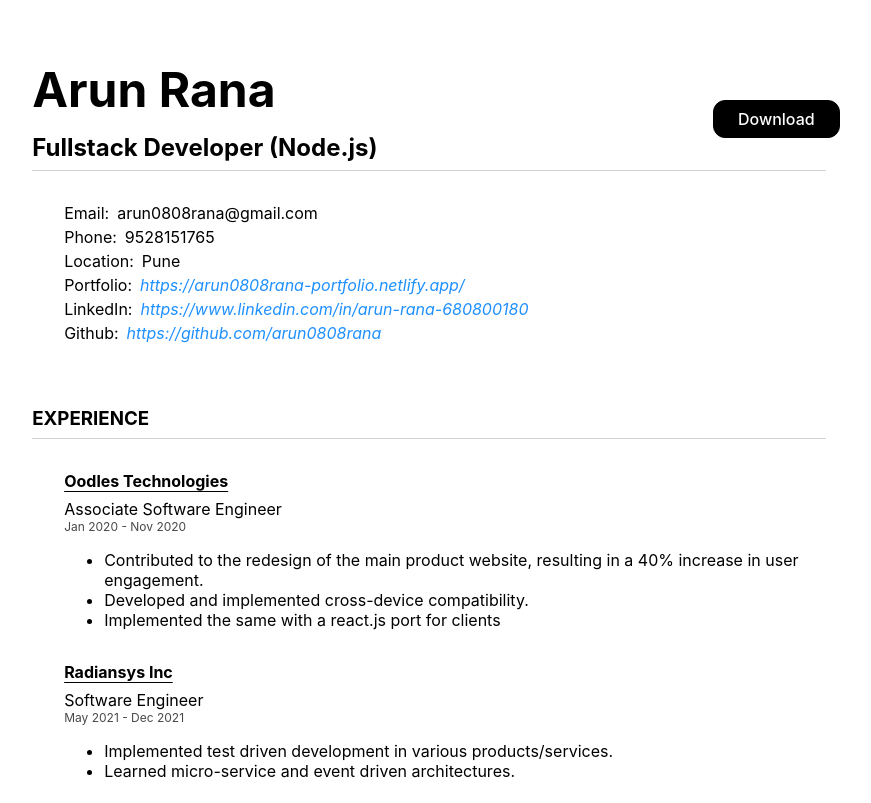
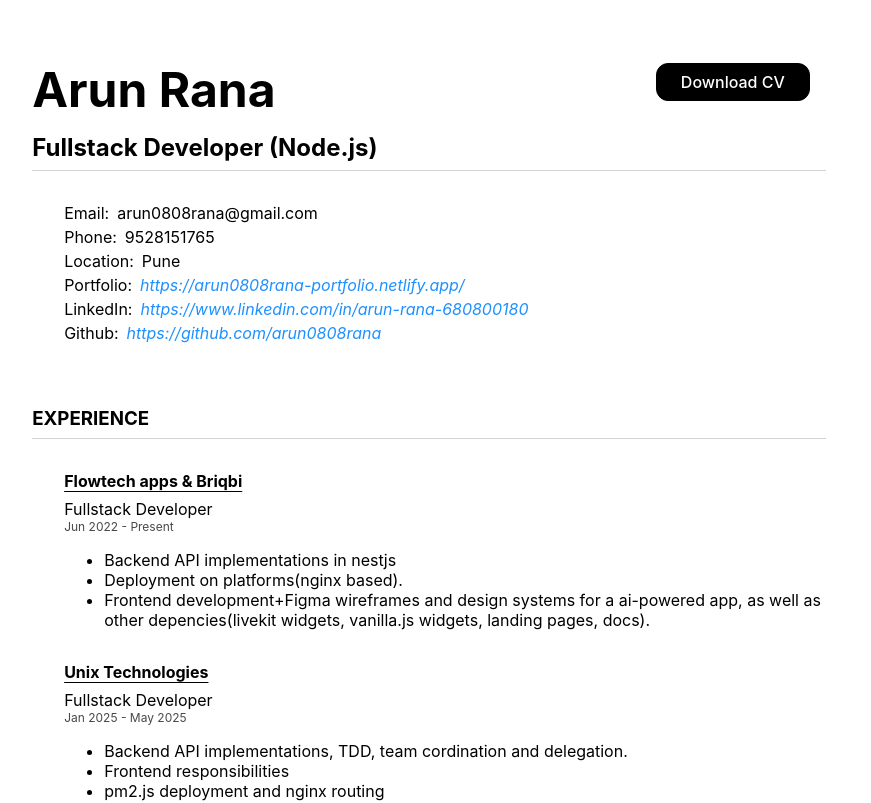
Before and after one commit to arun0808rana/resume_maker, a React (Vite) app: page / in a window 1280 px wide. Shown: the top 803 px of the page, without its empty margins (211-1082 px from the left). Built offline with nearby package versions, Linux system fonts and the light colour scheme.

Commit message:
flowtech apps

```diff
--- a/src/Data.ts
+++ b/src/Data.ts
@@ -65,7 +65,7 @@ const data = {
       ],
     },
     {
-      id: 3,
+      id: 4,
       company: "Unix Technologies",
       position: "Fullstack Developer",
       dates: {
@@ -76,7 +76,24 @@ const data = {
       website: "https://unixtechnologies.in/",
       responsibilities: [
         "Backend API implementations, TDD, team cordination and delegation.",
-        "Implemented cross-device compatibility as well as cross-platforms on cloud",
+        "Frontend responsibilities",
+        "pm2.js deployment and nginx routing",
+      ],
+    },
+    {
+      id: 5,
+      company: "Flowtech apps & Briqbi",
+      position: "Fullstack Developer",
+      dates: {
+        from: "Jun 2022",
+        to: "Present",
+      },
+      location: "Pune",
+      website: "https://flowtechapps.com/",
+      responsibilities: [
+        "Backend API implementations in nestjs",
+        "Deployment on platforms(nginx based).",
+        "Frontend development+Figma wireframes and design systems for a ai-powered app, as well as other depencies(livekit widgets, vanilla.js widgets, landing pages, docs).",
       ],
     },
   ],
--- a/src/Resume.tsx
+++ b/src/Resume.tsx
@@ -5,8 +5,10 @@ const Resume = () => {
   return (
     <div className="resume">
       {/* <button onClick={handlePrint}>Print This Page</button> */}
+      <div className="flex-between">
+        <h1>{data.name}</h1>
         <Features />
-      <h1>{data.name}</h1>
+      </div>
       <div className="designation">
         <h2>{data.title} </h2>
         {/* <h2 className="total-xp">{data.totalExperience} years</h2> */}
@@ -31,7 +33,9 @@ const Resume = () => {
 
       <h3 className="headings">Experience</h3>
       <div className="contents">
-        {data.experience.map((job) => (
+        {data.experience
+          .sort((a, b) => b.id - a.id)
+          .map((job) => (
             <div className="experience" key={job.id}>
               <h4 className="company-name">{job.company}</h4>
               <p>{job.position}</p>
@@ -51,7 +55,9 @@ const Resume = () => {
       <div className="contents">
         {data.projects.map((project, index) => (
           <div key={index}>
-            <h4 className="project-headings">{index+1}. {project.name}</h4>
+            <h4 className="project-headings">
+              {index + 1}. {project.name}
+            </h4>
             <ul>
               {project.details.map((detail, i) => (
                 <li key={i}>{detail}</li>
--- a/src/features/Features.tsx
+++ b/src/features/Features.tsx
@@ -8,7 +8,7 @@ function Features() {
         <button>Print</button>
       </div> */}
       <div className="download-btn" onClick={handlePrint}>
-        <button>Download</button>
+        <button>Download CV</button>
       </div>
     </div>
   );
--- a/src/index.css
+++ b/src/index.css
@@ -130,20 +130,20 @@ button:focus-visible {
   margin-left: 16px;
 }
 
-.features {
+/* .features {
   position: absolute;
   top: 100px;
   right: 100px;
   display: flex;
   justify-content: space-between;
   width: 256px;
-}
+} */
 
 .download-btn > button {
   background-color: black;
   color: white;
+  margin-right: 1rem;
 }
-
 
 @media print {
   .no-print {
@@ -151,11 +151,17 @@ button:focus-visible {
   }
 }
 
-.skills{
+.skills {
   display: flex;
   flex-wrap: wrap;
 }
-.skill{
+.skill {
   margin-right: 12px;
   margin-bottom: 8px;
 }
+
+.flex-between {
+  display: flex;
+  justify-content: space-between;
+  align-items: center;
+}
```
Lines whose indentation alone changed are shown as unchanged.
